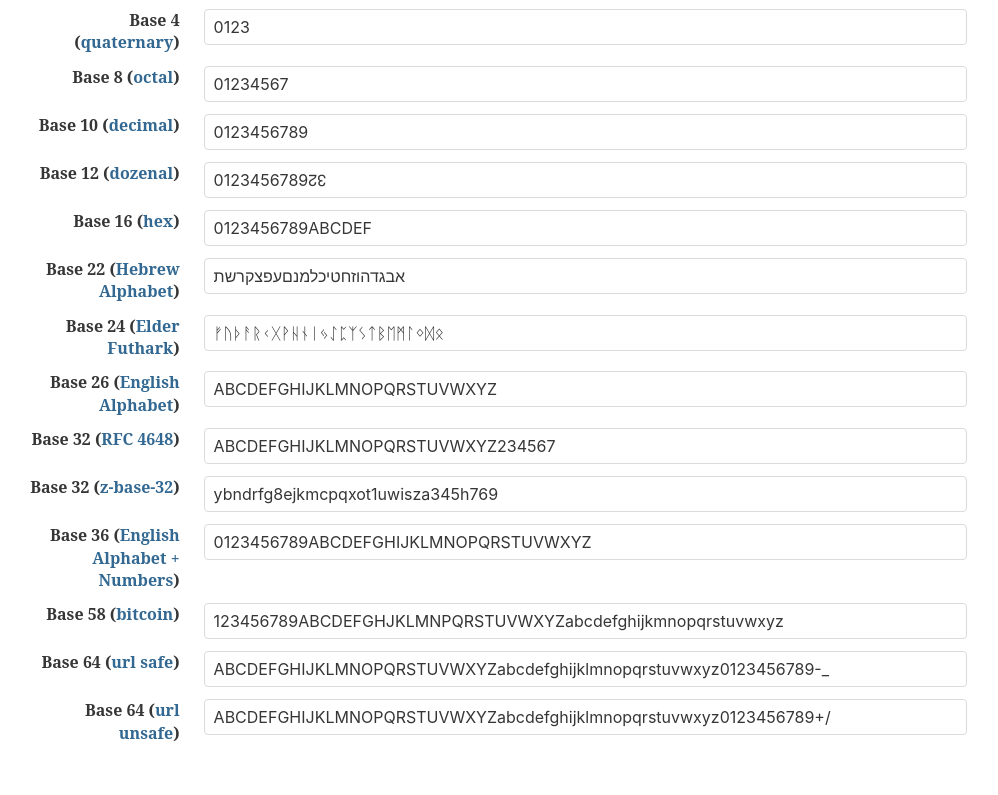
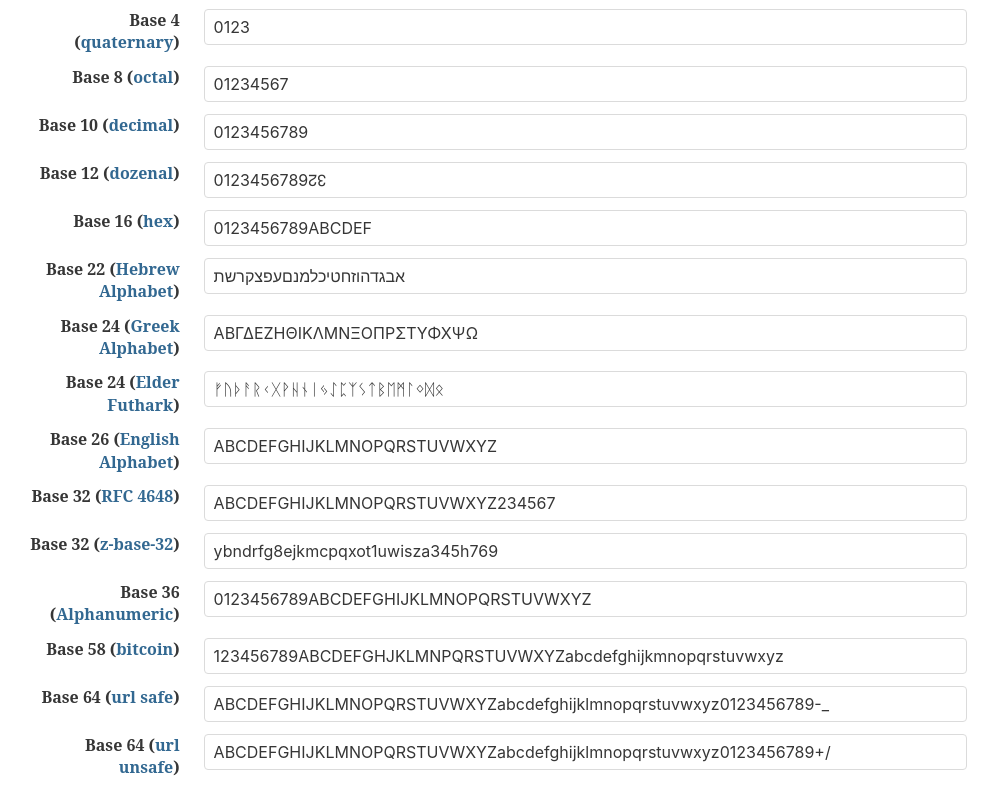
Before and after one commit to Alektryon/gramculator, a plain HTML site: page index.html in a window 1280 px wide. Shown: the part 993-1788 px from the top of the page, without its empty margins (143-1141 px from the left). Before the commit the page ends 1753 px from the top, so only its background shows below. Drawn offline with nearby package versions, Linux system fonts and the light colour scheme.

Commit message:
Update index.html

```diff
--- a/index.html
+++ b/index.html
@@ -131,6 +131,19 @@
 
 			<div class="field is-horizontal">
 				<div class="field-label">
+					<label class="label">Base 24 (<a href="https://en.wikipedia.org/wiki/Greek_alphabet">Greek Alphabet</a>)</label>
+				</div>
+				<div class="field-body">
+					<div class="field has-addons">
+						<div class="control is-expanded">
+							<input class="input" type="text" value="ΑΒΓΔΕΖΗΘΙΚΛΜΝΞΟΠΡΣΤΥΦΧΨΩ" readonly>
+						</div>
+					</div>
+				</div>
+			</div>
+
+			<div class="field is-horizontal">
+				<div class="field-label">
 					<label class="label">Base 24 (<a href="https://en.wikipedia.org/wiki/Elder_Futhark">Elder Futhark</a>)</label>
 				</div>
 				<div class="field-body">
@@ -183,7 +196,7 @@
 
 			<div class="field is-horizontal">
 				<div class="field-label">
-					<label class="label">Base 36 (<a href="https://en.wikipedia.org/wiki/Base36">English Alphabet + Numbers</a>)</label>
+					<label class="label">Base 36 (<a href="https://en.wikipedia.org/wiki/Base36">Alphanumeric</a>)</label>
 				</div>
 				<div class="field-body">
 					<div class="field has-addons">
```
